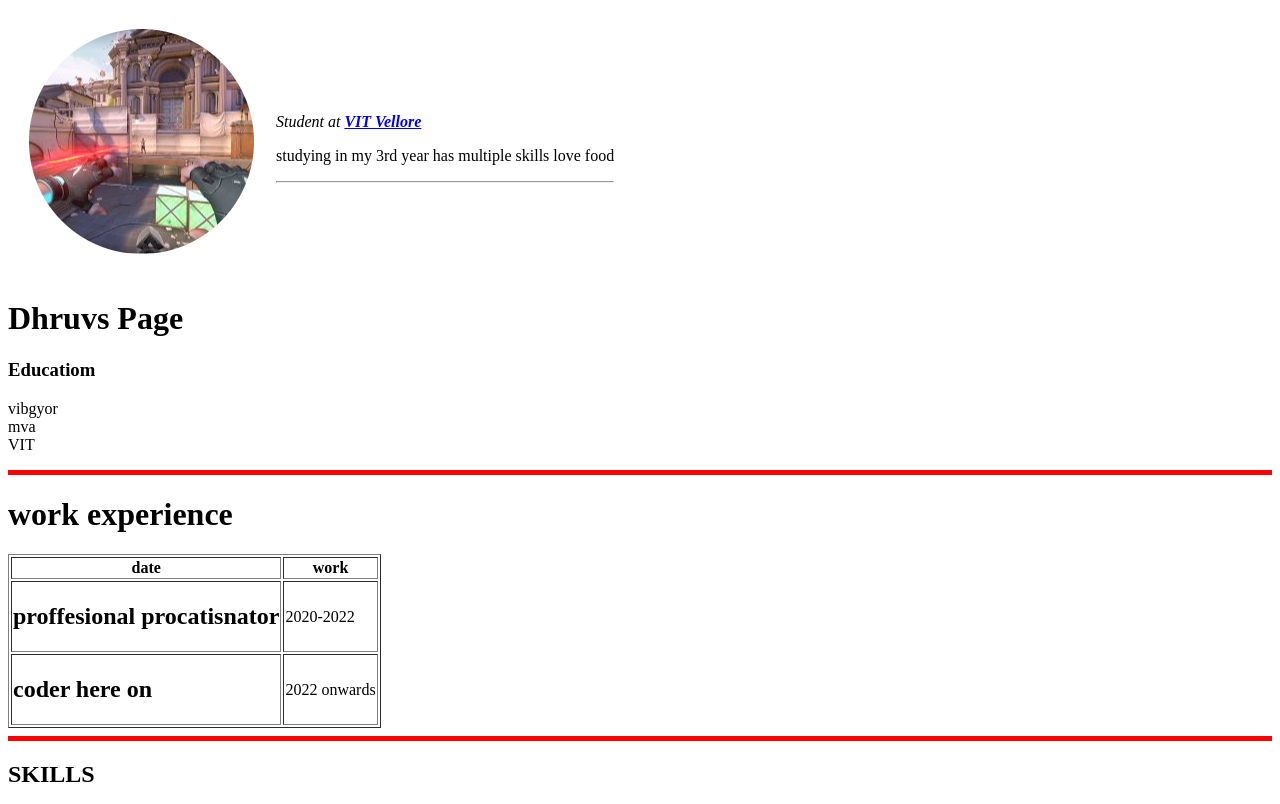
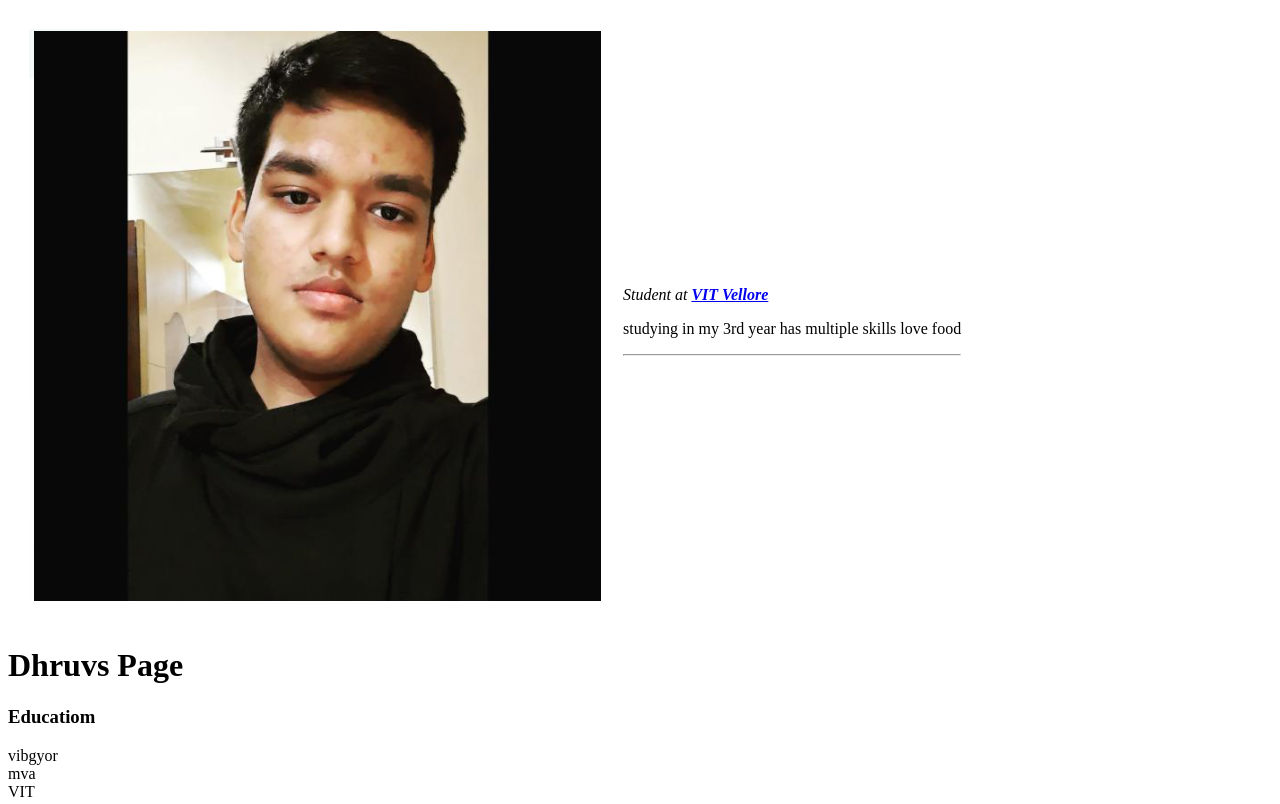
Before and after one commit to DhruvAgrawal125/cv, a plain HTML site: page index.html in a window 1280 px wide. Shown: the top 804 px of the page. Drawn offline with Linux system fonts and the light colour scheme.

Commit message:
Update index.html

```diff
--- a/index.html
+++ b/index.html
@@ -9,7 +9,7 @@
 <body>
   <table cellspacing="20">
     <tr>
-      <td><img src="valo-modified.png" alt="Valo "></td>
+      <td><img src="me.png" alt="Dhruv "></td>
       <td>
         <p><em>Student at <strong><a href="https://vit.ac.in/">VIT Vellore</a></strong></em></p>
         <p>studying in my 3rd year has multiple skills love food</p>
```
